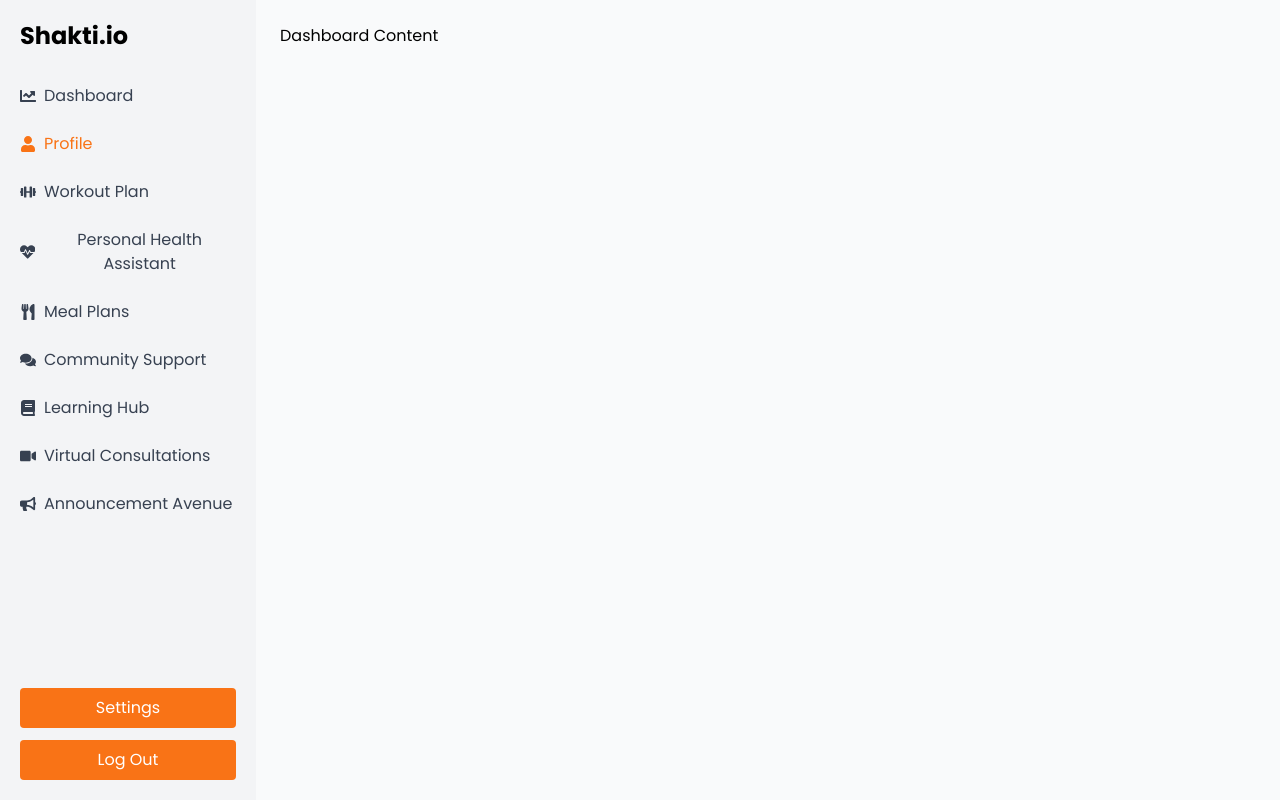
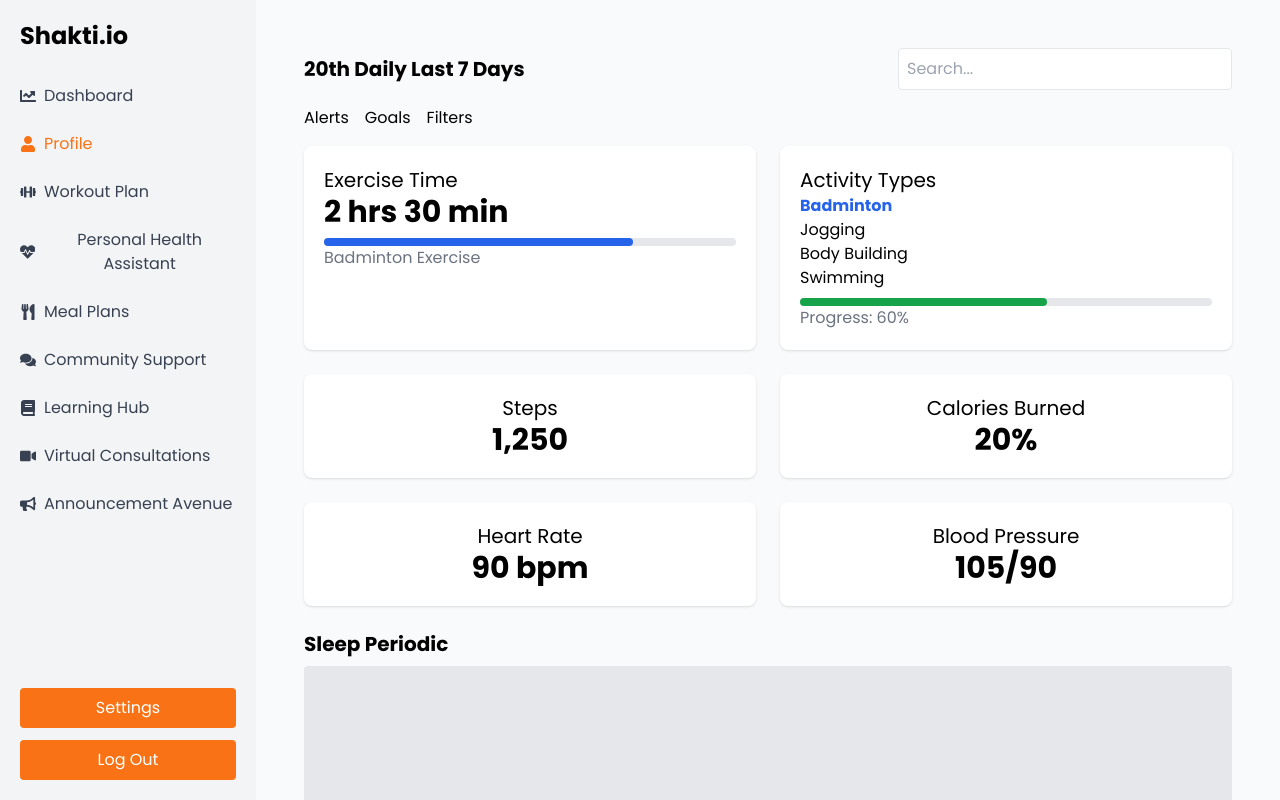
Before and after one commit to Adnan-The-Coder/web-app-full-stack-ai-integrated-fitness, a Next.js app: page /Dashboard in a window 1280 px wide. Both pictures are taken after a click on the button "Dashboard". Shown: the top 800 px of the page. Built offline with nearby package versions, Linux system fonts and the light colour scheme.

Commit message:
feat: add Dashboard Content

```diff
--- a/app/Dashboard/page.tsx
+++ b/app/Dashboard/page.tsx
@@ -1,4 +1,5 @@
 "use client";
+import DashboardContent from '@/components/Dashboard.Content';
 import React, { useState } from 'react';
 import { FaDumbbell, FaUser, FaHeartbeat, FaUtensils, FaComments, FaBook, FaVideo, FaBullhorn, FaChartLine, FaBars, FaTimes } from 'react-icons/fa';
 
@@ -97,6 +98,7 @@ const Profile = () => (
   </section>
 );
 
+
 const Dashboard = () => {
   const [selectedSection, setSelectedSection] = useState('profile');
   const [isMenuOpen, setIsMenuOpen] = useState(false);
@@ -108,7 +110,7 @@ const Dashboard = () => {
   const renderContent = () => {
     switch (selectedSection) {
       case 'dashboard':
-        return <div>Dashboard Content</div>;
+        return <div><DashboardContent/></div>;
       case 'profile':
         return <Profile />;
       case 'workout-plan':
--- /dev/null
+++ b/components/Dashboard.Content.tsx
@@ -0,0 +1,93 @@
+import React from 'react';
+
+const DashboardContent = () => (
+  <section className="p-6">
+    {/* Date Indicator and Search Bar */}
+    <div className="flex justify-between items-center mb-4">
+      <div className="text-xl font-bold">20th Daily Last 7 Days</div>
+      <input
+        type="text"
+        placeholder="Search..."
+        className="border p-2 rounded"
+      />
+    </div>
+
+    {/* Tabs for Alerts, Goals, Filters */}
+    <div className="mb-4">
+      <ul className="flex space-x-4">
+        <li className="cursor-pointer">Alerts</li>
+        <li className="cursor-pointer">Goals</li>
+        <li className="cursor-pointer">Filters</li>
+      </ul>
+    </div>
+
+    {/* Main Statistics Section */}
+    <div className="grid grid-cols-1 md:grid-cols-2 gap-6">
+      {/* Exercise Time */}
+      <div className="bg-white p-5 rounded-lg shadow">
+        <h3 className="text-xl">Exercise Time</h3>
+        <p className="text-3xl font-bold">2 hrs 30 min</p>
+        {/* Example Bar Chart Placeholder */}
+        <div className="bg-gray-200 h-2 w-full mt-2 rounded">
+          <div className="bg-blue-600 h-2 w-3/4 rounded"></div>
+        </div>
+        <span className="text-gray-500">Badminton Exercise</span>
+      </div>
+
+      {/* Activity Types */}
+      <div className="bg-white p-5 rounded-lg shadow">
+        <h3 className="text-xl">Activity Types</h3>
+        <ul>
+          <li className="font-bold text-blue-600">Badminton</li>
+          <li>Jogging</li>
+          <li>Body Building</li>
+          <li>Swimming</li>
+        </ul>
+        <div className="bg-gray-200 h-2 w-full mt-2 rounded">
+          <div className="bg-green-600 h-2 w-3/5 rounded"></div>
+        </div>
+        <span className="text-gray-500">Progress: 60%</span>
+      </div>
+
+      {/* Steps */}
+      <div className="bg-white p-5 rounded-lg shadow text-center">
+        <h3 className="text-xl">Steps</h3>
+        <p className="text-3xl font-bold">1,250</p>
+      </div>
+
+      {/* Calories Burned */}
+      <div className="bg-white p-5 rounded-lg shadow text-center">
+        <h3 className="text-xl">Calories Burned</h3>
+        <p className="text-3xl font-bold">20%</p>
+      </div>
+
+      {/* Heart Rate */}
+      <div className="bg-white p-5 rounded-lg shadow text-center">
+        <h3 className="text-xl">Heart Rate</h3>
+        <p className="text-3xl font-bold">90 bpm</p>
+      </div>
+
+      {/* Blood Pressure */}
+      <div className="bg-white p-5 rounded-lg shadow text-center">
+        <h3 className="text-xl">Blood Pressure</h3>
+        <p className="text-3xl font-bold">105/90</p>
+      </div>
+    </div>
+
+    {/* Right-Side Panel */}
+    <div className="mt-6">
+      <h3 className="text-xl font-bold">Sleep Periodic</h3>
+      {/* Example Sleep Graph Placeholder */}
+      <div className="bg-gray-200 h-40 rounded mt-2"></div>
+      <p className="text-red-500">Sleep Irregularity Detected!</p>
+
+      <h3 className="text-xl font-bold mt-4">AI Suggestions</h3>
+      <p>Pillow Improvement: Consider changing your pillows for better sleep quality.</p>
+
+      <h3 className="text-xl font-bold mt-4">Consultations</h3>
+      <p>Scheduled Consultation: 21 Nov, Monday 08am - 09am</p>
+    </div>
+  </section>
+);
+
+export default DashboardContent;
```
